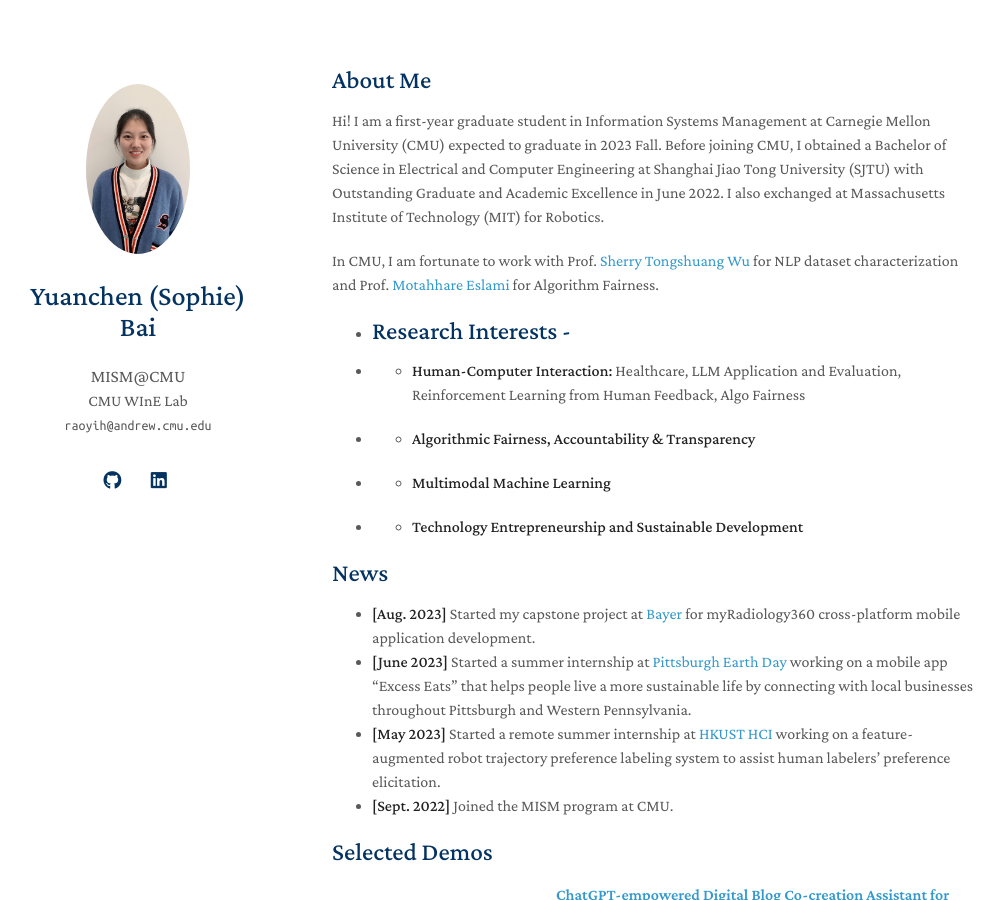
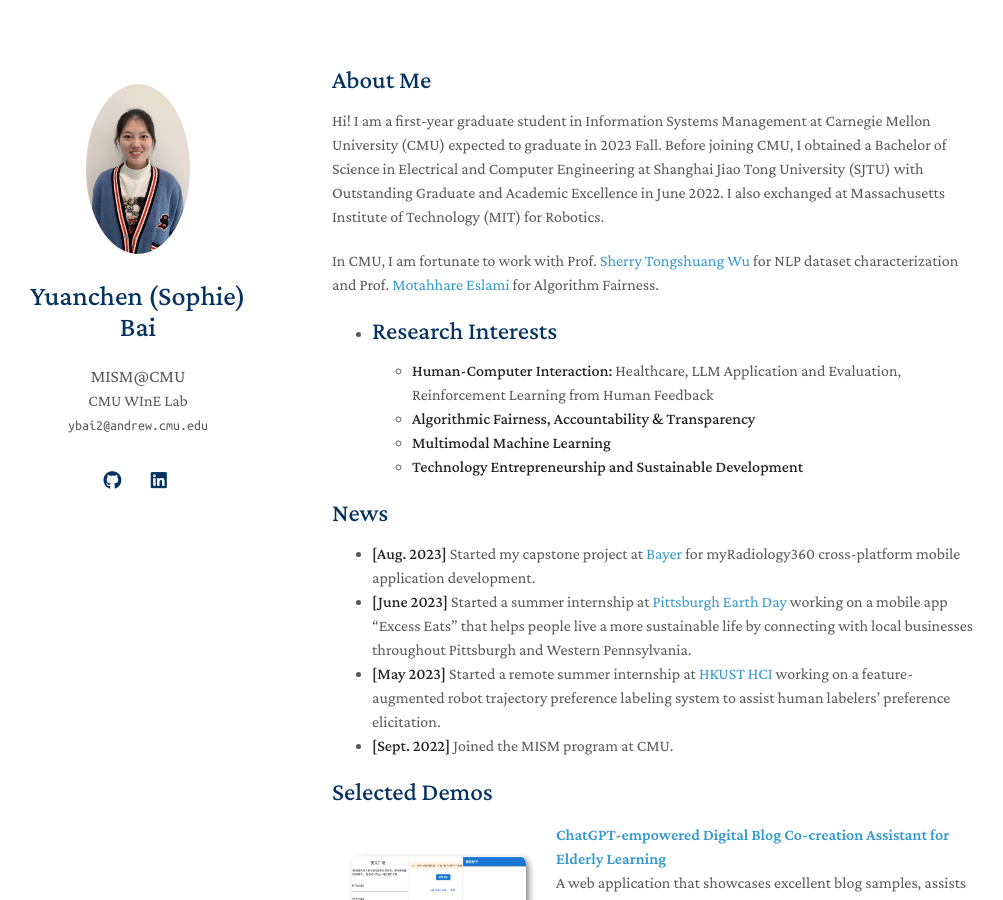
Before and after one commit to BYC-Sophie/BYC-Sophie.github.io, a Jekyll site: the page built from index.md, in a window 1280 px wide and 900 px high. Shown: the whole window, without its empty margins (138-1141 px from the left). Built offline with Jekyll 4.4.1, drawn with Linux system fonts in a browser that asks for light colours; nearby versions of some CDN libraries; a style sheet for code colours, icons or effects is not loaded; our own code applies the rules of GitHub Pages for plain Markdown files.

Commit message:
fix layout

```diff
--- a/_config.yml
+++ b/_config.yml
@@ -3,7 +3,7 @@
 title: Yuanchen (Sophie) Bai
 position: MISM@CMU
 affiliation: CMU WInE Lab
-email: raoyih@andrew.cmu.edu
+email: ybai2@andrew.cmu.edu
 
 # Search Engine Optimization (SEO)
 # The following information is used to improve the website traffic from search engines, e.g., Google.
--- a/index.md
+++ b/index.md
@@ -9,12 +9,11 @@
 In CMU, I am fortunate to work with Prof. [Sherry Tongshuang Wu](https://www.cs.cmu.edu/~sherryw/) for NLP dataset characterization and Prof. [Motahhare Eslami](https://www.hcii.cmu.edu/people/motahhare-eslami) for Algorithm Fairness.
 
 
-- ## Research Interests -
-
-- - **Human-Computer Interaction:** Healthcare, LLM Application and Evaluation, Reinforcement Learning from Human Feedback, Algo Fairness
-- - **Algorithmic Fairness, Accountability & Transparency**
-- - **Multimodal Machine Learning**
-- - **Technology Entrepreneurship and Sustainable Development**
+- ## Research Interests
+    - **Human-Computer Interaction:**  Healthcare, LLM Application and Evaluation, Reinforcement Learning from Human Feedback
+    - **Algorithmic Fairness, Accountability & Transparency**
+    - **Multimodal Machine Learning**
+    - **Technology Entrepreneurship and Sustainable Development**
 
 ## News
 
```
Also changed, not shown: _data/publications.yml (+0 -12 lines).
